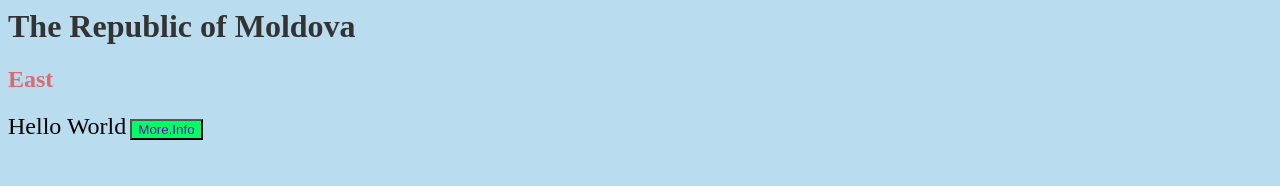
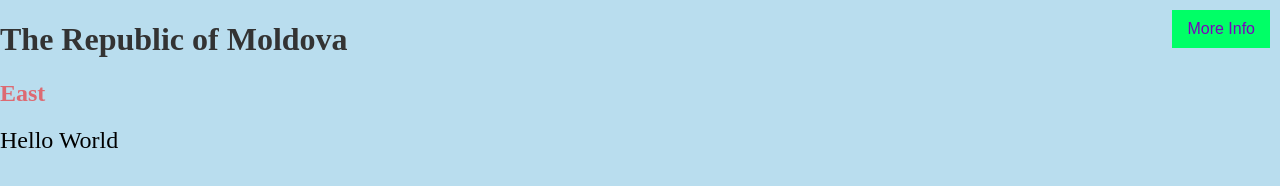
Before and after one commit to CrisParp/Cris-Parp_Web, a plain HTML site: page index.html in a window 1280 px wide. Drawn offline with Linux system fonts and the light colour scheme.

Commit message:
Add and change the code

```diff
--- a/index.html
+++ b/index.html
@@ -1,17 +1,34 @@
-<!doctype>
+<!doctype html>
 <html>
-<head></head>
-<body style="background-color:#b9ddee;">
+<head>
+    <style>
+        body {
+            background-color: #b9ddee;
+            margin: 0; /* Remove default margin */
+        }
+        .custom-button {
+            background-color: rgb(0, 255, 102);
+            color: rgb(122, 3, 190);
+            border: none;
+            padding: 10px 15px;
+            cursor: pointer;
+            font-size: 16px;
+            position: absolute; /* Positioning the button */
+            top: 10px; /* Distance from the top */
+            right: 10px; /* Distance from the right */
+        }
+    </style>
+</head>
+<body>
     <h1 style="color: #333333;">The Republic of Moldova</h1>
-  <h2 style="color:rgba(253, 2, 2, 0.527);">East</h2>
+    <h2 style="color: rgba(253, 2, 2, 0.527);">East</h2>
     <span style="font-size: 24px;">Hello World</span>
-  <button style="background-color: rgb(0, 255, 102); color: rgb(122, 3, 190);" onclick="openWebsite()">More.Info</button>
+    <button class="custom-button" onclick="openWebsite()">More Info</button>
 
     <script>
     function openWebsite() {
         window.open("https://en.wikipedia.org/wiki/Moldova", "_blank");
     }
     </script>
-
 </body>
 </html>
```
Lines whose indentation alone changed are shown as unchanged.
